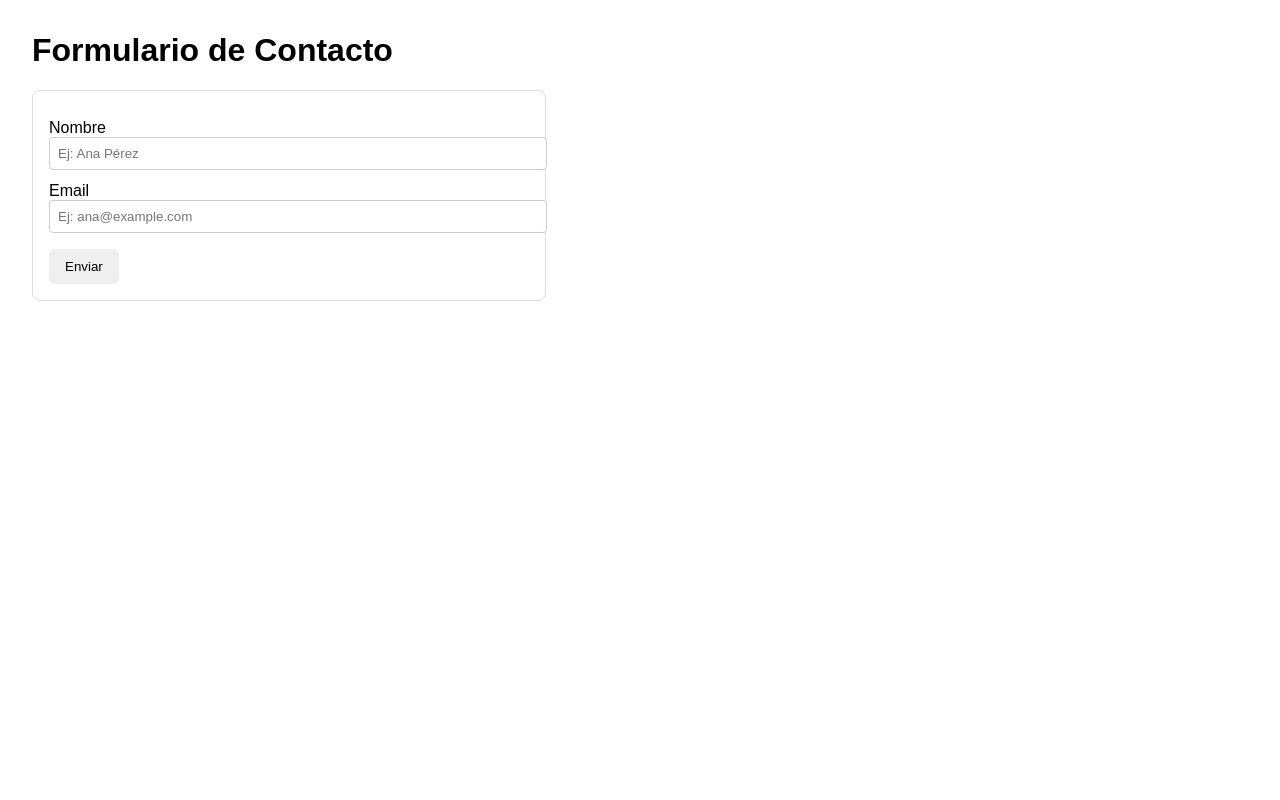
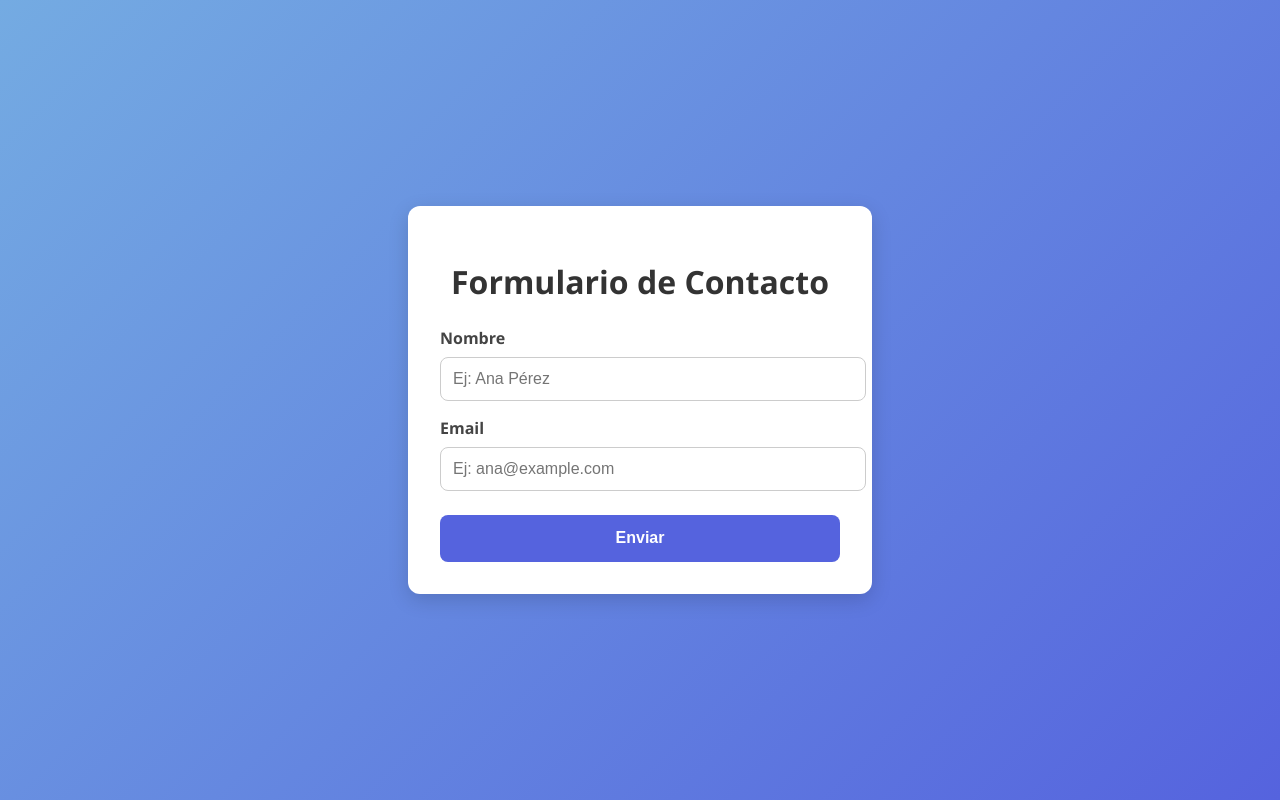
Before and after one commit to tototempo/tp2-cds-servlet, a plain HTML site: page index.html in a window 1280 px wide. Drawn offline with Linux system fonts and the light colour scheme.

Commit message:
Updated form styles

```diff
--- a/index.html
+++ b/index.html
@@ -1,49 +1,111 @@
 <!DOCTYPE html>
 <html lang="es">
   <head>
-  <meta charset="UTF-8">
-  <meta name="viewport" content="width=device-width, initial-scale=1.0">
+    <meta charset="UTF-8" />
+    <meta name="viewport" content="width=device-width, initial-scale=1.0" />
     <title>Formulario de Contacto</title>
     <!--
     Trabajo Práctico - Punto 9 (HTML)
-    Esta página contiene un formulario sencillo con los campos solicitados:
-    - nombre
-    - email
-    - botón de envío
-
-    Notas:
-    - El atributo "action" apunta a la URL del Servlet (/hello) del punto 10.
-    - El método POST se utiliza para enviar de forma segura los datos al servidor.
+    Versión mejorada con estilos modernos
   -->
     <style>
-    /* Estilos mínimos para una presentación clara (pueden eliminarse si no se permite CSS) */
-    body { font-family: Arial, Helvetica, sans-serif; margin: 2rem; }
-    form { max-width: 480px; padding: 1rem; border: 1px solid #ddd; border-radius: 8px; }
-    label { display: block; margin-top: 0.75rem; }
-    input[type="text"], input[type="email"] {
-      width: 100%; padding: 0.5rem; border: 1px solid #ccc; border-radius: 4px;
+      /* Fuente moderna */
+      body {
+        font-family: "Segoe UI", Tahoma, Geneva, Verdana, sans-serif;
+        display: flex;
+        align-items: center;
+        justify-content: center;
+        min-height: 100vh;
+        margin: 0;
+        background: linear-gradient(135deg, #74abe2, #5563de);
       }
-    button { margin-top: 1rem; padding: 0.6rem 1rem; border: none; border-radius: 6px; cursor: pointer; }
+
+      /* Contenedor centrado */
+      .form-container {
+        background: #fff;
+        padding: 2rem;
+        border-radius: 12px;
+        box-shadow: 0 6px 20px rgba(0, 0, 0, 0.15);
+        max-width: 400px;
+        width: 100%;
+      }
+
+      h1 {
+        text-align: center;
+        color: #333;
+        margin-bottom: 1.5rem;
+      }
+
+      label {
+        display: block;
+        margin-top: 1rem;
+        font-weight: 600;
+        color: #444;
+      }
+
+      input[type="text"],
+      input[type="email"] {
+        width: 100%;
+        padding: 0.75rem;
+        margin-top: 0.5rem;
+        border: 1px solid #ccc;
+        border-radius: 8px;
+        font-size: 1rem;
+        transition: border 0.2s;
+      }
+
+      input:focus {
+        border-color: #5563de;
+        outline: none;
+      }
+
+      button {
+        margin-top: 1.5rem;
+        width: 100%;
+        padding: 0.9rem;
+        background: #5563de;
+        color: #fff;
+        border: none;
+        border-radius: 8px;
+        font-size: 1rem;
+        font-weight: bold;
+        cursor: pointer;
+        transition: background 0.3s;
+      }
+
+      button:hover {
+        background: #3f4bb8;
+      }
     </style>
   </head>
   <body>
+    <div class="form-container">
       <h1>Formulario de Contacto</h1>
 
-  <!--
-    El "action" coincide con el mapeo del Servlet definido en web.xml (/hello).
-    Para probarlo en el contenedor, coloque este archivo en src/main/webapp/ (ya viene incluido).
-  -->
       <form action="/hello" method="POST">
-    <!-- Campo de nombre (requerido) -->
+        <!-- Campo de nombre -->
         <label for="nombre">Nombre</label>
-    <input id="nombre" name="nombre" type="text" required placeholder="Ej: Ana Pérez">
+        <input
+          id="nombre"
+          name="nombre"
+          type="text"
+          required
+          placeholder="Ej: Ana Pérez"
+        />
 
-    <!-- Campo de email (requerido) -->
+        <!-- Campo de email -->
         <label for="email">Email</label>
-    <input id="email" name="email" type="email" required placeholder="Ej: ana@example.com">
+        <input
+          id="email"
+          name="email"
+          type="email"
+          required
+          placeholder="Ej: ana@example.com"
+        />
 
         <!-- Botón de envío -->
         <button type="submit">Enviar</button>
       </form>
+    </div>
   </body>
 </html>
```
Lines whose indentation alone changed are shown as unchanged.
